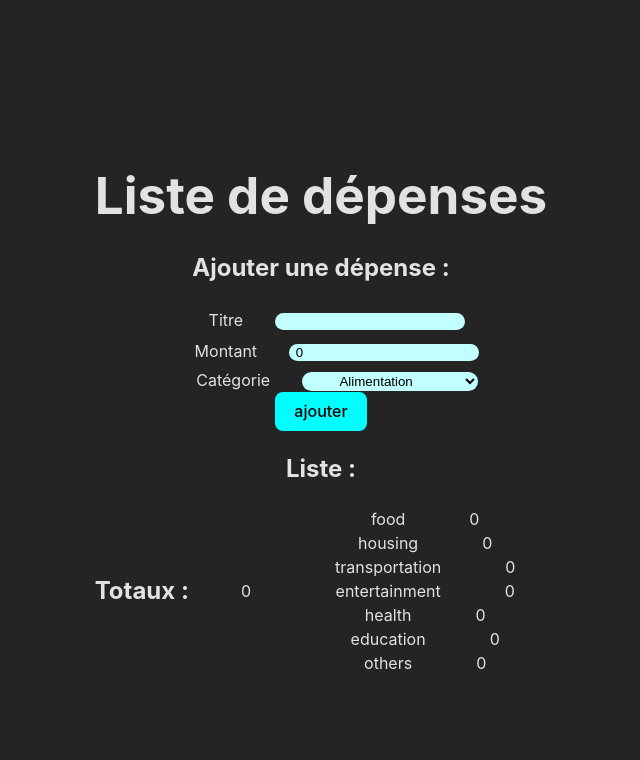
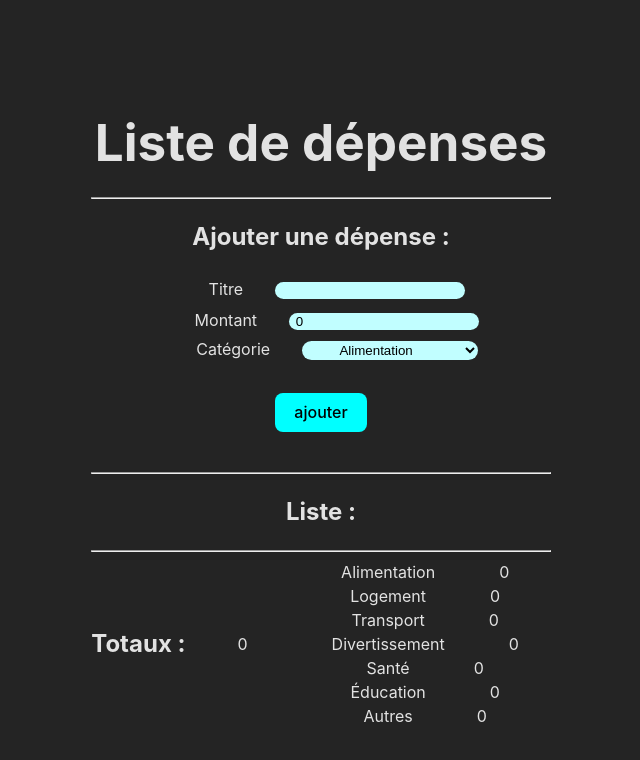
Before and after one commit to sylvainflt/evaluationReact2306, a React (Vite) app: page / in a window 1280 px wide. Shown: the top 760 px of the page, without its empty margins (319-959 px from the left). Built offline with nearby package versions, Linux system fonts and the light colour scheme.

Commit message:
totaux ok + retouches

```diff
--- a/src/App.css
+++ b/src/App.css
@@ -48,7 +48,7 @@ body {
 
 .buttons {
   background: cyan;
-  margin: 0 2em;
+  margin: 2em 2em;
   color: #000;
   border: none;
   transition: 0.5s ease-in-out;
@@ -96,6 +96,7 @@ select {
   background: red;
   color: #fff;
   border: none;
+  margin: .5em 0;
   transition: .5s ease-in-out;
 }
 
--- a/src/component/ListeDepense/index.jsx
+++ b/src/component/ListeDepense/index.jsx
@@ -10,10 +10,10 @@ function ListeDepense () {
 
     return (
         <div>
-
+            <hr/>
             <h2>Ajouter une dépense : </h2>
             <AjoutDepense />
-
+            <hr/>
             <div>
                 <h2>Liste : </h2>
                 <ul>
@@ -24,6 +24,7 @@ function ListeDepense () {
                     }
                 </ul>
             </div>
+            <hr/>
             <div className="depense">
                 <h2>Totaux : </h2>
                 <span>{state.totalExpenses}</span>
--- a/src/reducer/index.jsx
+++ b/src/reducer/index.jsx
@@ -2,18 +2,18 @@ export const initialState = {
     expenses: [],
     totalExpenses: 0,
     categoryExpenses: {
-      food: 0,
-      housing: 0,
-      transportation: 0,
-      entertainment: 0,
-      health: 0,
-      education: 0,
-      others: 0
+        Alimentation: 0,
+        Logement: 0,
+        Transport: 0,
+        Divertissement: 0,
+        Santé: 0,
+        Éducation: 0,
+        Autres: 0
     },
     expense: {
         titre: "",
         montant: 0,
-        categorie: "food"
+        categorie: "Alimentation"
     }
   };
 
```
